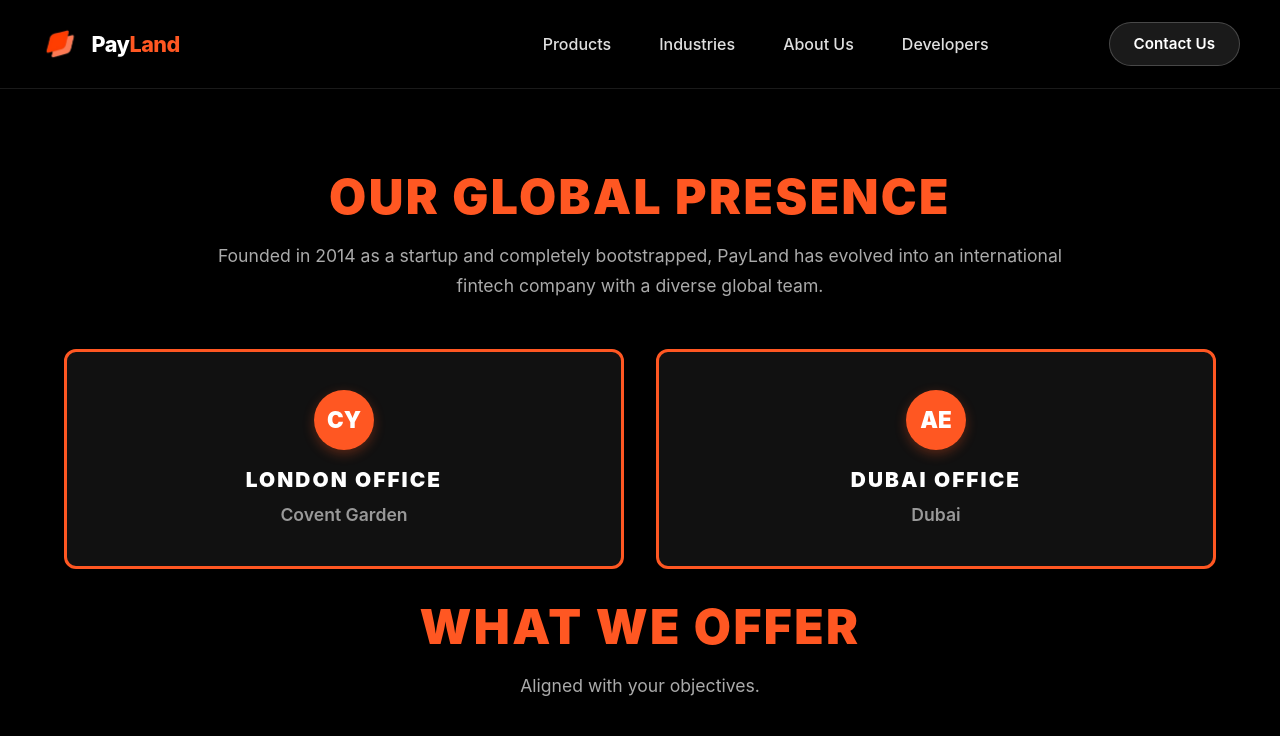
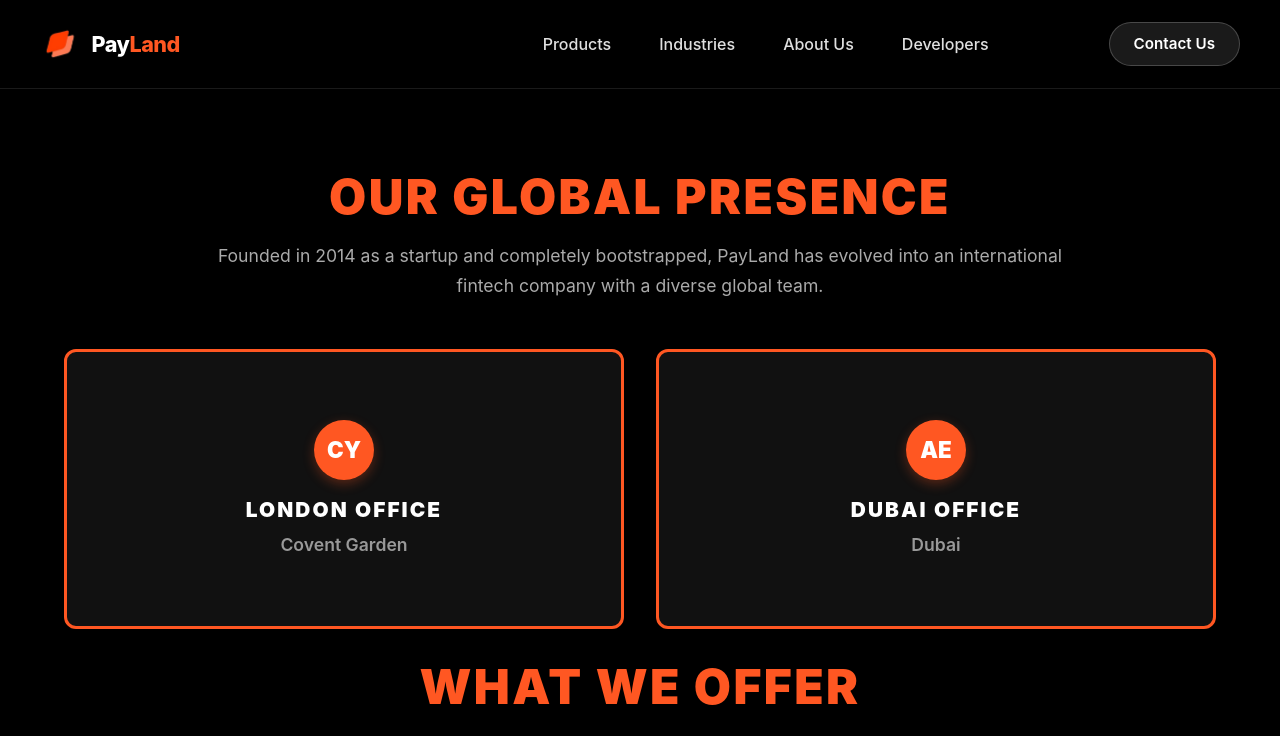
Before and after one commit to Chwdry-Hamza/PayLand, a React (Create React App) app: page /about/who-we-are in a window 1280 px wide. Shown: the top 736 px of the page. Built offline with nearby package versions, Linux system fonts and the light colour scheme; some icons are missing.

Commit message:
updated code

```diff
--- a/src/pages/IndustryPage.jsx
+++ b/src/pages/IndustryPage.jsx
@@ -39,19 +39,19 @@
   const industries = {
     trading: {
       img: Tradeing,
-      subtitle: "Empower Traders → Coming Soon",
+      subtitle: "Empower Traders",
       description:
         "Empower high-frequency traders with ultra-low latency payment rails.\nSeamlessly settle cross-border trades, manage margin accounts, and integrate with any exchange via PayLand’s robust gateway.",
     },
     igaming: {
       img: iGaming,
-      subtitle: "Enable iGaming Payments → Coming Soon",
+      subtitle: "Enable iGaming Payments",
       description:
         "Secure, compliant, and instant payouts for the iGaming world.\nAccept deposits from any region, process withdrawals in seconds, and stay ahead of regulatory demands with PayLand’s all-in-one solution.",
     },
     ecommerce: {
       img: Ecommerce,
-      subtitle: "Simplify Online Payments → Coming Soon",
+      subtitle: "Simplify Online Payments",
       description:
         "Frictionless checkout for every shopper, everywhere.\nAccept cards, IBAN transfers, and crypto at the same time, reduce cart abandonment, and boost conversion with PayLand’s intelligent payment orchestration.",
     },
--- a/src/pages/Product.jsx
+++ b/src/pages/Product.jsx
@@ -31,19 +31,19 @@
   const cards = {
     "Card-Payment-Gateway": {
       img: gateway,
-      subtitle: "Request Integration → Coming Soon",
+      subtitle: "Request Integration",
       description:
         "Experience the future of global payments.\nPayland Gateway connects businesses to the world through secure, compliant, and lightning-fast transactions.\nAccept Visa, Mastercard, and alternative methods with precision, trust, and global scalability.",
     },
     "IBAN-Solutions": {
       img: iban,
-      subtitle: "Open Your IBAN → Coming Soon",
+      subtitle: "Open Your IBAN",
       description:
         "Your dedicated banking identity — anywhere in the world.\nGain exclusive access to personalized IBAN accounts for effortless transfers, settlements, and international fund management — all within Payland’s trusted financial infrastructure.",
     },
     "Crypto-to-Card-Servise": {
       img: cryptotocard,
-      subtitle: "Apply Your Card → Coming Soon",
+      subtitle: "Apply Your Card",
       description:
         "Seamless bridge between digital assets and real-world spending.\nConvert crypto into fiat instantly and enjoy true financial freedom.\nSpend globally with your Payland Card — powered by Visa and Mastercard, designed for the next generation of finance.",
     },
--- a/src/pages/WhoWeAre.jsx
+++ b/src/pages/WhoWeAre.jsx
@@ -1,4 +1,4 @@
-import React from "react";
+import React, { useState } from "react";
 import { Box, Container, Typography,Button, Stack, Grid } from "@mui/material";
 import  Person  from "../../src/Boss.jpg";
 import  Ali  from "../../src/Ali.jpg";
@@ -8,8 +8,20 @@
 import Payland from "../../src/Payland.jpg";
 import PaylandVideo from "../../src/PaylandVideo.mp4"
 const offices = [
-  { name: "LONDON OFFICE", location: "Covent Garden", flag: "CY" },
-  { name: "DUBAI OFFICE", location: "Dubai", flag: "AE" },
+  {
+    name: "LONDON OFFICE",
+    location: "Covent Garden",
+    flag: "CY",
+    address: "71-75 Shelton Street, Covent Garden, London, WC2H 9JQ, UNITED KINGDOM",
+    phone: "0300 2003410"
+  },
+  {
+    name: "DUBAI OFFICE",
+    location: "Dubai",
+    flag: "AE",
+    address: "PO3, Building 10, Bay Square, Business Bay, Dubai, United Arab Emirates",
+    phone: "+971552710375"
+  },
   // { name: "KOSOVO OFFICE", location: "Pristina", flag: "XK" },
 ];
 
@@ -21,6 +33,18 @@
   const boxBg = isDark ? "#111111" : "#f8f8f8";
   const borderColor = accent;
 const formBgColor = isDark ? "#1e1e1e" : "#f5f5f5"; // Light gray in light mode
+
+// Add state to track flipped cards
+const [flippedOffices] = useState({});
+
+
+
+const handleCopyAddress = (address) => {
+  navigator.clipboard.writeText(address);
+  // Optional: Show toast notification
+};
+
+
   return (
     <Box sx={{ background: bg, color: text, py: { xs: 6, md: 10 } }}>
       <Container maxWidth="lg">
@@ -58,18 +82,55 @@
           </Typography>
 
           {/* OFFICE CARDS */}
+
+
   <Stack
   direction={{ xs: "column", md: "row" }}
   spacing={4}
   justifyContent="center"
   alignItems="stretch"
 >
-            {offices.map((office) => (
+  {offices.map((office) => {
+    const isFlipped = flippedOffices[office.name];
+
+    return (
       <Box
         key={office.name}
         sx={{
           flex: 1,
-                  minHeight: 220,
+          minHeight: 280,
+          perspective: "1000px",
+          // ✅ REMOVED: cursor: "pointer"
+          // ✅ REMOVED: onClick handler
+        }}
+      >
+        {/* Flip Container */}
+        <Box
+          sx={{
+            position: "relative",
+            width: "100%",
+            height: "100%",
+            minHeight: 280,
+            transformStyle: "preserve-3d",
+            transition: "transform 0.6s cubic-bezier(0.68, -0.55, 0.265, 1.55)",
+            // ✅ AUTO-FLIP ON HOVER
+            transform: isFlipped ? "rotateY(180deg)" : "rotateY(0deg)",
+            "&:hover": {
+              transform: "rotateY(180deg)",
+            },
+            // ✅ AUTO-FLIP BACK WHEN MOUSE LEAVES (OPTIONAL)
+            "&:not(:hover)": {
+              transform: "rotateY(0deg)",
+            },
+          }}
+        >
+          {/* FRONT SIDE */}
+          <Box
+            sx={{
+              position: "absolute",
+              inset: 0,
+              width: "100%",
+              height: "100%",
               bgcolor: boxBg,
               border: `3px solid ${borderColor}`,
               borderRadius: "12px",
@@ -78,20 +139,11 @@
               flexDirection: "column",
               alignItems: "center",
               justifyContent: "center",
+              backfaceVisibility: "hidden",
+              // ✅ REMOVED: All hover effects from front
               transition: "all 0.3s ease",
-                  cursor: "default",
-                  "&:hover": {
-                    bgcolor: accent,
-                    color: "#fff",
-                    transform: "translateY(-8px)",
-                    boxShadow: "0 12px 24px rgba(255,87,34,0.3)",
-                    "& .location": { color: "#fff" },
-                    "& .flag-bg": { bgcolor: "#fff" },
-                    "& .flag-text": { color: accent },
-                  },
             }}
           >
-
             {/* FLAG CIRCLE */}
             <Box
               className="flag"
@@ -105,7 +157,6 @@
                 boxShadow: "0 4px 12px rgba(255,87,34,0.3)",
               }}
             >
-                  {/* Background Layer */}
               <Box
                 className="flag-bg"
                 sx={{
@@ -115,8 +166,6 @@
                   transition: "background-color 0.3s ease",
                 }}
               />
-
-                  {/* Flag Text */}
               <Typography
                 className="flag-text"
                 sx={{
@@ -163,7 +212,145 @@
               {office.location}
             </Typography>
           </Box>
-            ))}
+
+          {/* BACK SIDE */}
+          <Box
+            sx={{
+              position: "absolute",
+              inset: 0,
+              width: "100%",
+              height: "100%",
+              bgcolor: accent,
+              border: `3px solid ${borderColor}`,
+              borderRadius: "12px",
+              p: 3,
+              display: "flex",
+              flexDirection: "column",
+              justifyContent: "space-between",
+              alignItems: "center",
+              backfaceVisibility: "hidden",
+              transform: "rotateY(180deg)",
+              color: "#fff",
+              textAlign: "center",
+              transition: "all 0.3s ease",
+            }}
+          >
+            {/* FLAG CIRCLE - BACK */}
+            {/* <Box
+              sx={{
+                position: "relative",
+                width: 50,
+                height: 50,
+                mb: 2,
+                overflow: "hidden",
+                borderRadius: "50%",
+                boxShadow: "0 4px 12px rgba(0,0,0,0.3)",
+                bgcolor: "#fff",
+              }}
+            >
+              <Typography
+                sx={{
+                  width: "100%",
+                  height: "100%",
+                  display: "flex",
+                  alignItems: "center",
+                  justifyContent: "center",
+                  fontWeight: 900,
+                  fontSize: "1.2rem",
+                  color: accent,
+                }}
+              >
+                {office.flag}
+              </Typography>
+            </Box> */}
+
+            {/* ADDRESS */}
+            <Box sx={{ flex: 1, display: "flex", flexDirection: "column", justifyContent: "center", mb: 2 }}>
+              <Typography
+                variant="h6"
+                sx={{
+                  fontWeight: 700,
+                  mb: 1.5,
+                  fontSize: "1.1rem",
+                  letterSpacing: "0.05em",
+                }}
+              >
+                Full Address
+              </Typography>
+              <Box
+                sx={{
+                  bgcolor: "rgba(255,255,255,0.1)",
+                  borderRadius: "8px",
+                  p: 2,
+                  maxHeight: 100,
+                  overflowY: "auto",
+                  border: "1px solid rgba(255,255,255,0.2)",
+                  cursor: "pointer",
+                  transition: "all 0.2s ease",
+                  "&:hover": {
+                    bgcolor: "rgba(255,255,255,0.15)",
+                    transform: "scale(1.02)",
+                  },
+                }}
+                onClick={(e) => {
+                  e.stopPropagation();
+                  handleCopyAddress(office.address);
+                }}
+              >
+                <Typography
+                  variant="body2"
+                  sx={{
+                    fontSize: "0.85rem",
+                    lineHeight: 1.5,
+                    fontWeight: 500,
+                    whiteSpace: "pre-line",
+                  }}
+                >
+                  {office.address}
+                </Typography>
+              </Box>
+            </Box>
+
+            {/* PHONE NUMBER */}
+            <Box
+              sx={{
+                width: "100%",
+                bgcolor: "rgba(255,255,255,0.1)",
+                borderRadius: "8px",
+                p: 2,
+                border: "1px solid rgba(255,255,255,0.2)",
+                cursor: "pointer",
+                transition: "all 0.2s ease",
+                "&:hover": {
+                  bgcolor: "rgba(255,255,255,0.15)",
+                  transform: "scale(1.02)",
+                },
+              }}
+              onClick={(e) => {
+                e.stopPropagation();
+                navigator.clipboard.writeText(office.phone);
+              }}
+            >
+              <Typography
+                variant="body2"
+                sx={{
+                  fontSize: "1rem",
+                  fontWeight: 600,
+                  color: "#fff",
+                  display: "flex",
+                  alignItems: "center",
+                  justifyContent: "center",
+                  gap: 1,
+                }}
+              >
+                📞 {office.phone}
+              </Typography>
+            </Box>
+          </Box>
+        </Box>
+      </Box>
+    );
+  })}
 </Stack>
 
            {/* <Box
```
Also changed, not shown: src/components/Footer.jsx (+6 -4 lines), src/components/Navbar.jsx (+6 -6 lines), src/pages/Home.jsx (+70 -5 lines), 1 other file (tests, documents, lock files or other folders). Lines whose indentation alone changed are shown as unchanged.
